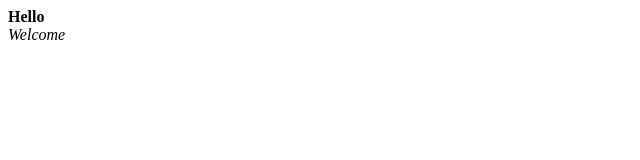
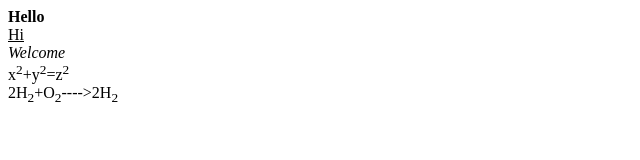
Before and after one commit to iamneo-production/bccbceddabfeefadaeccdffeecabfeedab, a website: page public/index.html in a window 1280 px wide. Shown: the whole page, without its empty margins (0-640 px from the left). Drawn offline with Linux system fonts and the light colour scheme.

Commit message:
Backup Commit

```diff
--- a/public/index.html
+++ b/public/index.html
@@ -1,8 +1,10 @@
 <html>
     <body>
     <b>Hello</b><br>
-
+    <u>Hi</u><br>
     <i>Welcome</i><br>
+    x<sup>2</sup>+y<sup>2</sup>=z<sup>2</sup><br>
+    2H<sub>2</sub>+O<sub>2</sub>---->2H<sub>2</sub>
 
 
     </body>
```
